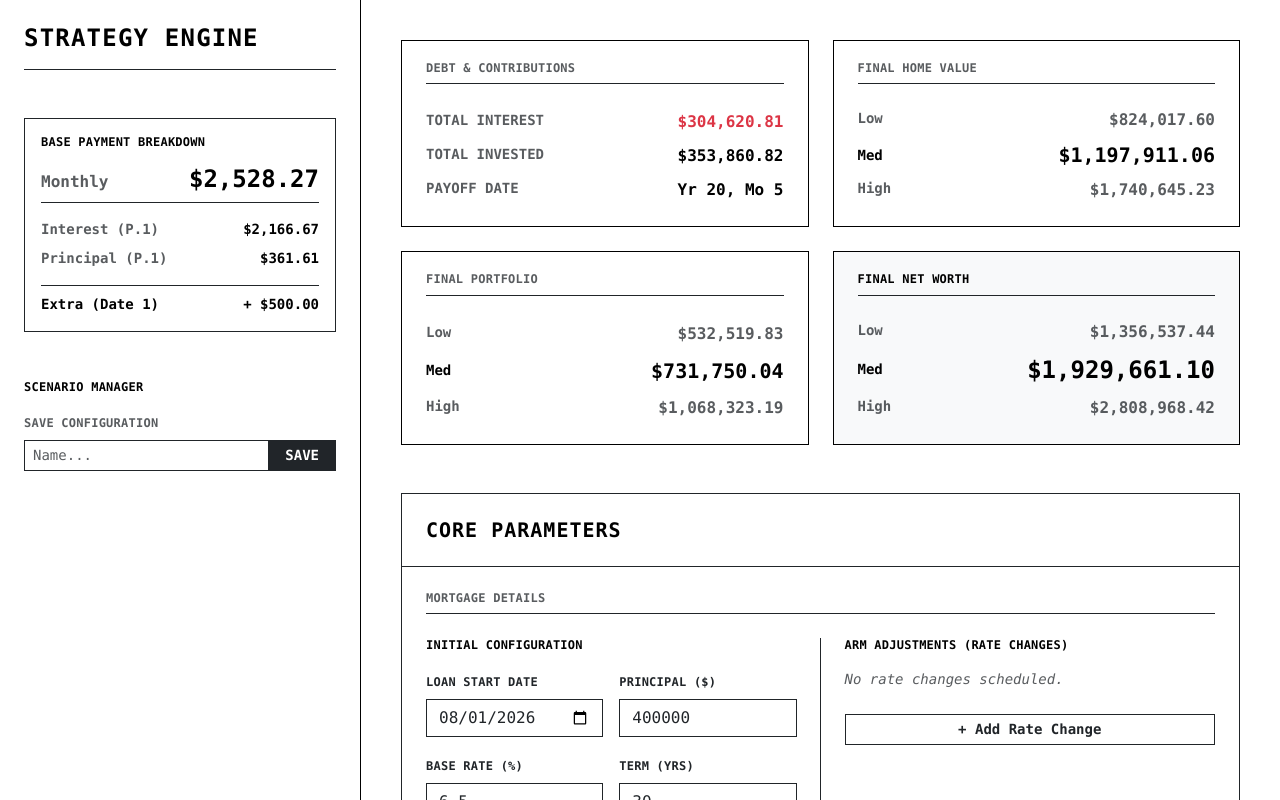
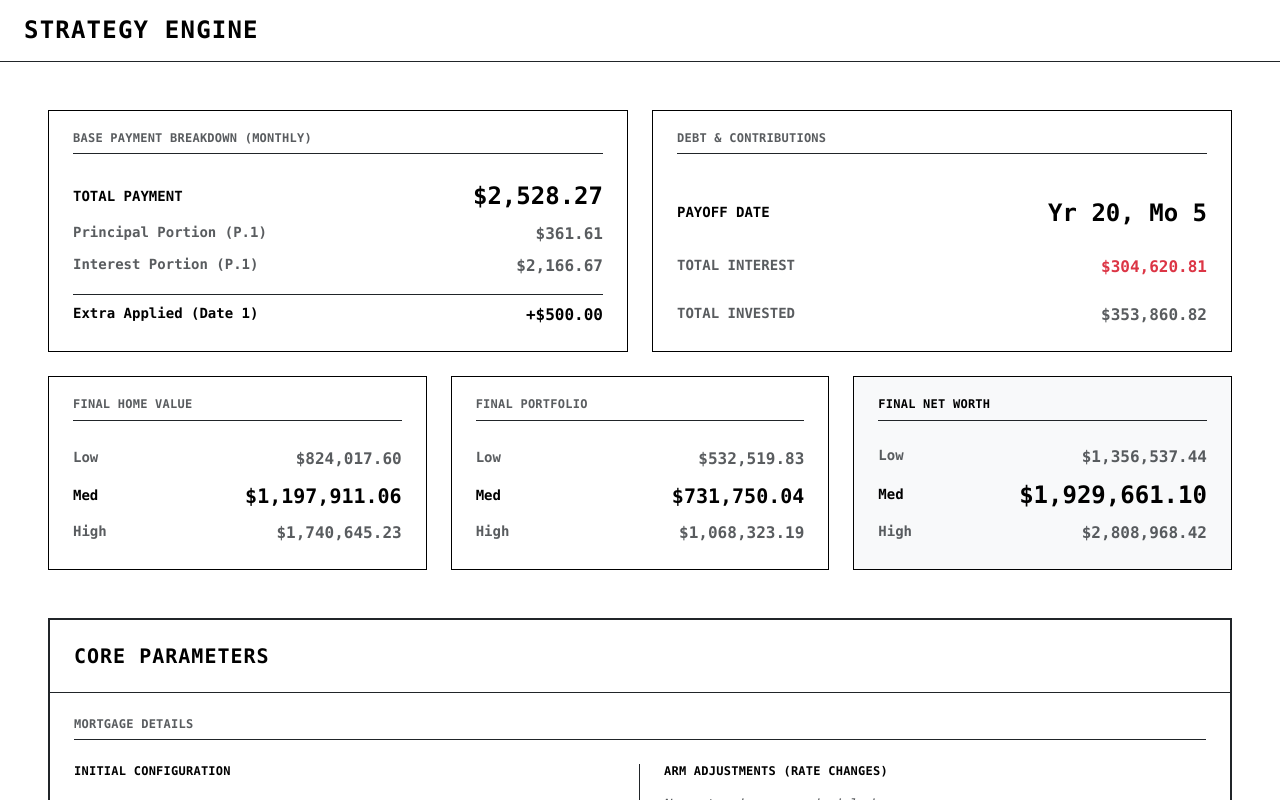
Before and after one commit to awanczowski/financial-strategy-engine, a React (Vite) app: page / in a window 1280 px wide. Shown: the top 800 px of the page. Built offline with nearby package versions, Linux system fonts and the light colour scheme.

Commit message:
Adjustments to views

```diff
--- a/src/App.jsx
+++ b/src/App.jsx
@@ -91,7 +91,6 @@ const RateAdjustmentRow = ({ item, onUpdate, onRemove }) => (
 
 // Constants
 const ACTIVE_SESSION_KEY = 'financialEngine_activeSession';
-const SAVED_SCENARIOS_KEY = 'financialEngine_scenarios_v7';
 const defaultStartDate = "2026-08-01";
 
 const defaultLoanConfig = {
@@ -137,21 +136,6 @@ export default function App() {
   const [investments, setInvestments] = useState(activeSession?.investments || defaultInvestments);
   const [rateAdjustments, setRateAdjustments] = useState(activeSession?.rateAdjustments || []);
 
-  const [savedScenarios, setSavedScenarios] = useState([]);
-  const [scenarioName, setScenarioName] = useState('');
-
-  // Hydrate Named Scenarios on Mount
-  useEffect(() => {
-    const loadedScenarios = localStorage.getItem(SAVED_SCENARIOS_KEY);
-    if (loadedScenarios) {
-      try {
-        setSavedScenarios(JSON.parse(loadedScenarios));
-      } catch (e) {
-        console.error("Could not parse saved scenarios", e);
-      }
-    }
-  }, []);
-
   // Auto-Save Active Session on any parameter change
   useEffect(() => {
     const sessionData = {
@@ -162,39 +146,6 @@ export default function App() {
     };
     localStorage.setItem(ACTIVE_SESSION_KEY, JSON.stringify(sessionData));
   }, [loanConfig, extraPayments, investments, rateAdjustments]);
-
-  // Actions
-  const handleSaveScenario = () => {
-    if (!scenarioName.trim()) {
-      alert("Please enter a scenario name.");
-      return;
-    }
-    const newScenario = {
-      id: Date.now(),
-      name: scenarioName,
-      loanConfig,
-      extraPayments,
-      investments,
-      rateAdjustments
-    };
-    const updatedScenarios = [...savedScenarios, newScenario];
-    setSavedScenarios(updatedScenarios);
-    localStorage.setItem(SAVED_SCENARIOS_KEY, JSON.stringify(updatedScenarios));
-    setScenarioName('');
-  };
-
-  const handleLoadScenario = (scenario) => {
-    setLoanConfig(scenario.loanConfig);
-    setExtraPayments(scenario.extraPayments || []);
-    setInvestments(scenario.investments || []);
-    setRateAdjustments(scenario.rateAdjustments || []);
-  };
-
-  const handleDeleteScenario = (id) => {
-    const updatedScenarios = savedScenarios.filter(s => s.id !== id);
-    setSavedScenarios(updatedScenarios);
-    localStorage.setItem(SAVED_SCENARIOS_KEY, JSON.stringify(updatedScenarios));
-  };
 
   const handleConfigChange = (e) => {
     const { name, value, type, checked } = e.target;
@@ -345,6 +296,7 @@ export default function App() {
         }
       }
 
+      // Asset Compounding
       currentInvestmentLow += currentInvestmentLow * monthlyInvestRateLow + investContributionThisMonth;
       currentInvestmentMed += currentInvestmentMed * monthlyInvestRateMed + investContributionThisMonth;
       currentInvestmentHigh += currentInvestmentHigh * monthlyInvestRateHigh + investContributionThisMonth;
@@ -408,10 +360,9 @@ export default function App() {
 
   return (
     <div
-      className="text-dark font-monospace m-0 p-0"
+      className="text-dark font-monospace m-0 p-0 d-flex flex-column min-vh-100"
       style={{
         width: '100vw',
-        minHeight: '100vh',
         overflowX: 'hidden',
         backgroundColor: '#fff',
         fontFamily: "'Helvetica Neue', Helvetica, Arial, sans-serif"
@@ -419,16 +370,6 @@ export default function App() {
     >
       <style>{`
         body, #root { max-width: none !important; width: 100vw !important; margin: 0 !important; padding: 0 !important; overflow-x: hidden; }
-
-        .fluid-layout-wrapper { display: flex; width: 100vw; min-height: 100vh; }
-        .fluid-sidebar { width: 360px; flex-shrink: 0; height: 100vh; position: sticky; top: 0; overflow-y: auto; background: #fff; z-index: 10; }
-        .fluid-main { flex-grow: 1; min-width: 0; padding: 2.5rem; border-left: 1px solid #000; }
-
-        @media (max-width: 992px) {
-          .fluid-layout-wrapper { flex-direction: column; }
-          .fluid-sidebar { width: 100%; height: auto; position: static; border-bottom: 1px solid #000; }
-          .fluid-main { padding: 1.5rem; border-left: none; }
-        }
 
         .card, .form-control, .btn, .input-group-text, .form-select { border-radius: 0 !important; box-shadow: none !important; }
         .scandi-input:focus, .form-select:focus { border-color: #000 !important; box-shadow: inset 0 0 0 1px #000 !important; outline: none; }
@@ -455,92 +396,71 @@ export default function App() {
         .scandi-label { font-weight: 700; letter-spacing: 0.02em; text-transform: uppercase; font-size: 0.75rem; }
       `}</style>
 
-      <div className="fluid-layout-wrapper">
+      {/* Sticky Top Navigation Bar */}
+      <header className="w-100 border-bottom border-dark bg-white px-4 py-3" style={{ position: 'sticky', top: 0, zIndex: 1030 }}>
+        <h1 className="h4 mb-0 scandi-header text-black">Strategy Engine</h1>
+      </header>
 
-        {/* LEFT COLUMN: Fixed Sidebar */}
-        <div className="fluid-sidebar p-4">
-          <div className="mb-5 border-bottom border-dark pb-3">
-             <h1 className="h4 mb-0 scandi-header text-black">Strategy Engine</h1>
+      {/* Main Full-Width Content Area */}
+      <main className="flex-grow-1 w-100 p-4 p-xl-5">
+
+        {/* Lined Up Summary Dashboard */}
+        <div className="row g-4 mb-4">
+
+          {/* Row 1: Payment Breakdown & Debt */}
+          {initialBreakdown && (
+            <div className="col-lg-6">
+              <div className="card dashboard-card bg-white h-100">
+                <div className="card-body d-flex flex-column justify-content-between p-3 p-xl-4">
+                  <h6 className="card-subtitle mb-4 scandi-label text-muted border-bottom border-dark pb-2">Base Payment Breakdown ({initialBreakdown.frequency})</h6>
+                  <div className="d-flex justify-content-between mb-2 align-items-center">
+                    <span className="text-black small fw-bold text-uppercase">Total Payment</span>
+                    <span className="text-black fw-bolder fs-4">{formatCurrency(initialBreakdown.periodicPayment)}</span>
                   </div>
-
-          {initialBreakdown && (
-            <div className="border border-dark p-3 mb-5">
-              <h6 className="scandi-label mb-3 text-black">Base Payment Breakdown</h6>
-
-              <div className="d-flex justify-content-between align-items-end mb-3 pb-2 border-bottom border-dark">
-                <span className="text-muted fw-bold">{initialBreakdown.frequency}</span>
-                <h4 className="m-0 fw-bold text-black">{formatCurrency(initialBreakdown.periodicPayment)}</h4>
+                  <div className="d-flex justify-content-between mb-2">
+                    <span className="text-muted small fw-bold">Principal Portion (P.1)</span>
+                    <span className="text-muted fw-bold">{formatCurrency(initialBreakdown.principalPortion)}</span>
                   </div>
-
-              <div className="d-flex justify-content-between mb-2 small fw-bold">
-                <span className="text-muted">Interest (P.1)</span>
-                <span className="text-black">{formatCurrency(initialBreakdown.interestPortion)}</span>
-              </div>
-              <div className="d-flex justify-content-between mb-2 small fw-bold">
-                <span className="text-muted">Principal (P.1)</span>
-                <span className="text-black">{formatCurrency(initialBreakdown.principalPortion)}</span>
+                  <div className="d-flex justify-content-between mb-2">
+                    <span className="text-muted small fw-bold">Interest Portion (P.1)</span>
+                    <span className="text-muted fw-bold">{formatCurrency(initialBreakdown.interestPortion)}</span>
                   </div>
                   {initialBreakdown.extraInMonth1 > 0 && (
-                <div className="d-flex justify-content-between mt-3 pt-2 border-top border-dark small fw-bold text-black">
-                  <span>Extra (Date 1)</span>
-                  <span>+ {formatCurrency(initialBreakdown.extraInMonth1)}</span>
-                </div>
-              )}
-            </div>
-          )}
-
-          <div className="mb-4">
-            <h5 className="scandi-label mb-3 text-black">Scenario Manager</h5>
-            <div className="mb-4">
-              <label className="form-label scandi-label text-muted mb-2">Save Configuration</label>
-              <div className="input-group input-group-sm">
-                <input type="text" className="form-control scandi-input border-dark" placeholder="Name..." value={scenarioName} onChange={(e) => setScenarioName(e.target.value)} />
-                <button className="btn btn-dark fw-bold px-3" onClick={handleSaveScenario}>SAVE</button>
-              </div>
-            </div>
-
-            {savedScenarios.length > 0 && (
-              <div>
-                <label className="form-label scandi-label text-muted mb-2">Saved Configs</label>
-                <div className="d-flex flex-column gap-2">
-                  {savedScenarios.map(scenario => (
-                    <div key={scenario.id} className="btn-group btn-group-sm w-100">
-                      <button className="btn btn-outline-dark text-start w-100 text-truncate fw-bold" onClick={() => handleLoadScenario(scenario)}>{scenario.name}</button>
-                      <button className="btn btn-outline-dark fw-bold" style={{ maxWidth: '35px' }} onClick={() => handleDeleteScenario(scenario.id)}>X</button>
-                    </div>
-                  ))}
-                </div>
+                    <div className="d-flex justify-content-between mt-2 pt-2 border-top border-dark">
+                      <span className="text-black small fw-bold">Extra Applied (Date 1)</span>
+                      <span className="text-black fw-bold">+{formatCurrency(initialBreakdown.extraInMonth1)}</span>
                     </div>
                   )}
                 </div>
               </div>
+            </div>
+          )}
 
-        {/* RIGHT COLUMN: Fluid Main Dashboard */}
-        <div className="fluid-main">
-
-          {/* Lined Up Summary Dashboard */}
-          <div className="row g-3 g-xl-4 mb-5">
-            <div className="col-sm-6 col-xxl-3">
+          <div className="col-lg-6">
             <div className="card dashboard-card bg-white h-100">
               <div className="card-body d-flex flex-column justify-content-between p-3 p-xl-4">
                 <h6 className="card-subtitle mb-4 scandi-label text-muted border-bottom border-dark pb-2">Debt & Contributions</h6>
+                <div className="d-flex justify-content-between mb-2 align-items-center">
+                  <span className="text-black small fw-bold text-uppercase">Payoff Date</span>
+                  <span className="text-black fw-bolder fs-4">{summary.payoffString}</span>
+                </div>
                 <div className="d-flex justify-content-between mb-2">
                   <span className="text-muted small fw-bold text-uppercase">Total Interest</span>
                   <span className="text-danger fw-bold">{formatCurrency(summary.totalInterestPaid)}</span>
                 </div>
-                  <div className="d-flex justify-content-between mb-2">
+                <div className="d-flex justify-content-between">
                   <span className="text-muted small fw-bold text-uppercase">Total Invested</span>
-                    <span className="text-black fw-bold">{formatCurrency(summary.totalInvestContributed)}</span>
-                  </div>
-                  <div className="d-flex justify-content-between">
-                    <span className="text-muted small fw-bold text-uppercase">Payoff Date</span>
-                    <span className="text-black fw-bold">{summary.payoffString}</span>
+                  <span className="text-muted fw-bold">{formatCurrency(summary.totalInvestContributed)}</span>
                 </div>
               </div>
             </div>
           </div>
 
-            <div className="col-sm-6 col-xxl-3">
+        </div>
+
+        <div className="row g-4 mb-5">
+          {/* Row 2: Wealth Projections */}
+          <div className="col-md-4">
             <div className="card dashboard-card bg-white h-100">
               <div className="card-body d-flex flex-column justify-content-between p-3 p-xl-4">
                 <h6 className="card-subtitle mb-4 scandi-label text-muted border-bottom border-dark pb-2">Final Home Value</h6>
@@ -560,7 +480,7 @@ export default function App() {
             </div>
           </div>
 
-            <div className="col-sm-6 col-xxl-3">
+          <div className="col-md-4">
             <div className="card dashboard-card bg-white h-100">
               <div className="card-body d-flex flex-column justify-content-between p-3 p-xl-4">
                 <h6 className="card-subtitle mb-4 scandi-label text-muted border-bottom border-dark pb-2">Final Portfolio</h6>
@@ -580,7 +500,7 @@ export default function App() {
             </div>
           </div>
 
-            <div className="col-sm-6 col-xxl-3">
+          <div className="col-md-4">
             <div className="card dashboard-card bg-white h-100">
               <div className="card-body d-flex flex-column justify-content-between p-3 p-xl-4 bg-light">
                 <h6 className="card-subtitle mb-4 scandi-label text-black border-bottom border-dark pb-2">Final Net Worth</h6>
@@ -602,7 +522,7 @@ export default function App() {
         </div>
 
         {/* Configuration Parameters */}
-          <div className="card bg-white border-dark mb-5">
+        <div className="card bg-white border-dark mb-5 border-2">
           <div className="card-header border-dark bg-transparent p-3 p-xl-4">
             <h5 className="mb-0 scandi-header text-black">Core Parameters</h5>
           </div>
@@ -792,9 +712,9 @@ export default function App() {
                 <th className="text-danger scandi-label py-3 px-3">Interest (Yr)</th>
                 <th className="text-black scandi-label py-3 px-3">Home (Med)</th>
                 <th className="text-black scandi-label py-3 px-3">Invested (Yr)</th>
-                  <th className="text-muted scandi-label py-3 px-3">Port. Low</th>
+                <th className="text-muted scandi-label py-3 px-3 d-none d-md-table-cell">Port. Low</th>
                 <th className="text-black scandi-label py-3 px-3 fw-bolder">Port. Med</th>
-                  <th className="text-black scandi-label py-3 px-3">Port. High</th>
+                <th className="text-black scandi-label py-3 px-3 d-none d-md-table-cell">Port. High</th>
                 <th className="text-black scandi-label py-3 px-3 fw-bolder">Net Worth (Med)</th>
               </tr>
             </thead>
@@ -802,14 +722,14 @@ export default function App() {
               {scheduleData.map((row) => (
                 <tr key={row.year} className="border-bottom border-light">
                   <td className="text-start fw-bold text-black py-3 px-3">{row.year}</td>
-                    <td className="text-muted py-3 px-3">{row.mortgageBalance > 0 ? `${row.activeRate.toFixed(2)}%` : '-'}</td>
+                  <td className="text-muted py-3 px-3">{row.mortgageBalance > 0 ? `${row.activeRate.toFixed(3)}%` : '-'}</td>
                   <td className="fw-bold py-3 px-3">{formatCurrency(row.mortgageBalance)}</td>
                   <td className="text-danger fw-bold py-3 px-3">{formatCurrency(row.interestPaid)}</td>
                   <td className="py-3 px-3">{formatCurrency(row.homeMed)}</td>
                   <td className="py-3 px-3">{formatCurrency(row.investContributed)}</td>
-                    <td className="text-muted py-3 px-3">{formatCurrency(row.invLow)}</td>
+                  <td className="text-muted py-3 px-3 d-none d-md-table-cell">{formatCurrency(row.invLow)}</td>
                   <td className="text-black fw-bolder py-3 px-3">{formatCurrency(row.invMed)}</td>
-                    <td className="text-dark fw-bold py-3 px-3">{formatCurrency(row.invHigh)}</td>
+                  <td className="text-dark fw-bold py-3 px-3 d-none d-md-table-cell">{formatCurrency(row.invHigh)}</td>
                   <td className="text-black fw-bolder py-3 px-3 bg-light border-start border-light">{formatCurrency(row.netWorthMed)}</td>
                 </tr>
               ))}
@@ -822,8 +742,7 @@ export default function App() {
           <strong>Disclaimer:</strong> The information, projections, and calculations provided by this application are for educational and informational purposes only and do not constitute financial, investment, legal, or tax advice. Projections are inherently hypothetical, based entirely on user inputs and assumed constant rates of return, which are not guaranteed. Actual market conditions, variable interest rates, compounding discrepancies, inflation, and tax implications will vary over time and may significantly alter these figures. You should not make any financial or investment decisions based solely on this tool. Please consult with a qualified, licensed financial advisor or legal professional before making any major financial decisions or entering into any binding agreements.
         </footer>
 
-        </div>
-      </div>
+      </main>
     </div>
   );
 }
```
Lines whose indentation alone changed are shown as unchanged.
